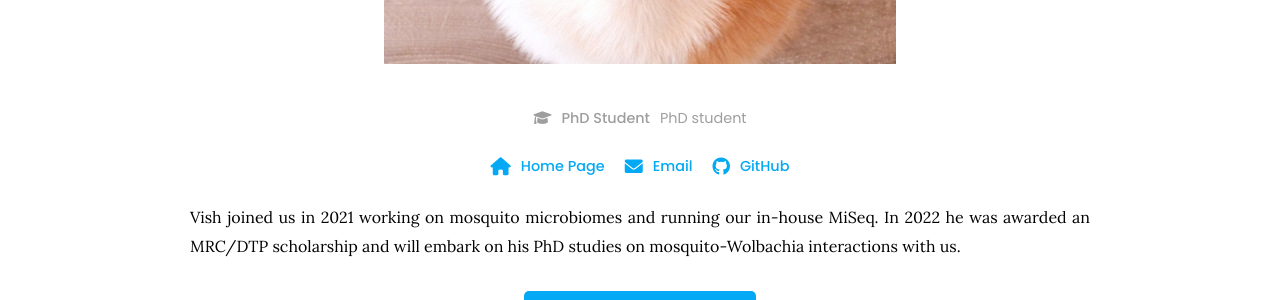
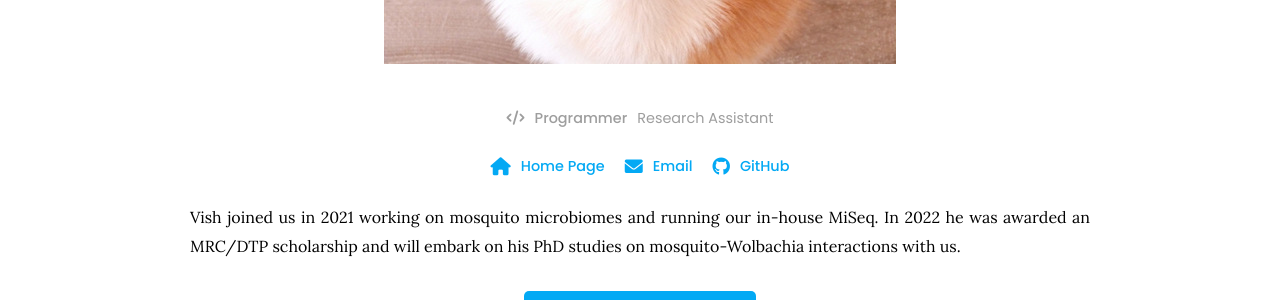
Before and after one commit to Evo-MInt/MicGen-lab-website, a Jekyll site: the page built from _members/vishaal-dhokyia.md, in a window 1280 px wide. Shown: the part 577-877 px from the top of the page. Built offline with Jekyll 4.4.1, drawn with Linux system fonts in a browser that asks for light colours.

Commit message:
Update vishaal-dhokyia.md

```diff
--- a/_members/vishaal-dhokyia.md
+++ b/_members/vishaal-dhokyia.md
@@ -1,8 +1,8 @@
 ---
 name: Vishaal Dhokyia
 image: images/member.jpg
-description: PhD student
-role: phd
+description: Research Assistant
+role: programmer
 aliases:
   - V. Dhokyia
   - Dhokyia
```
